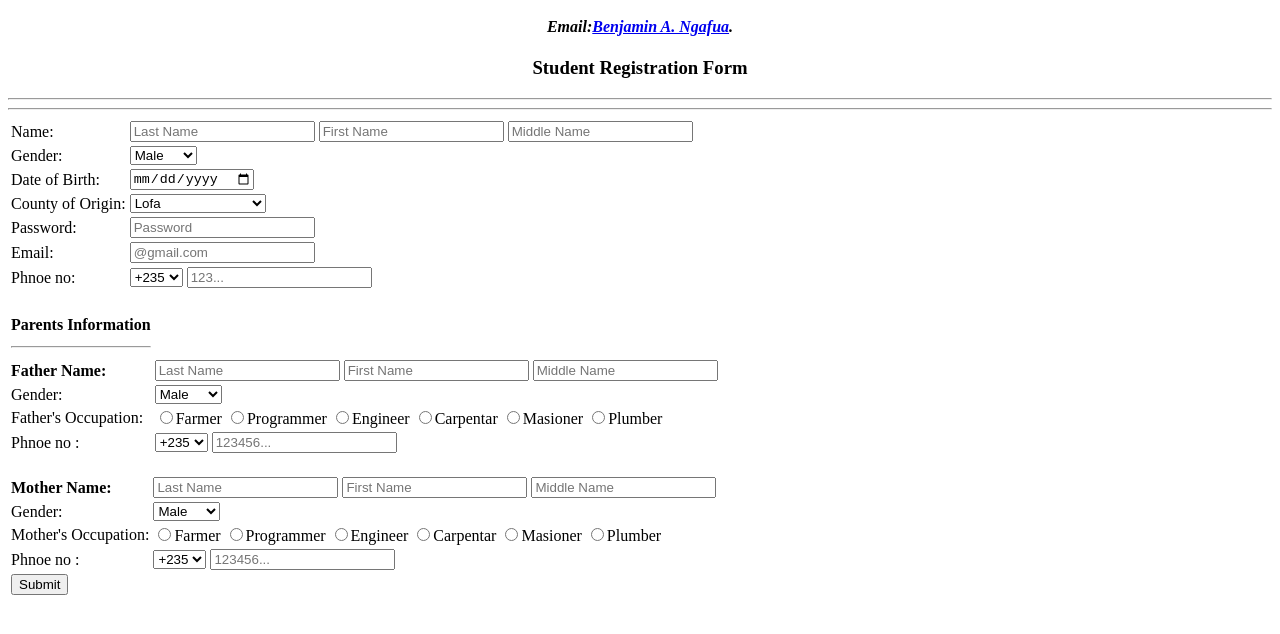
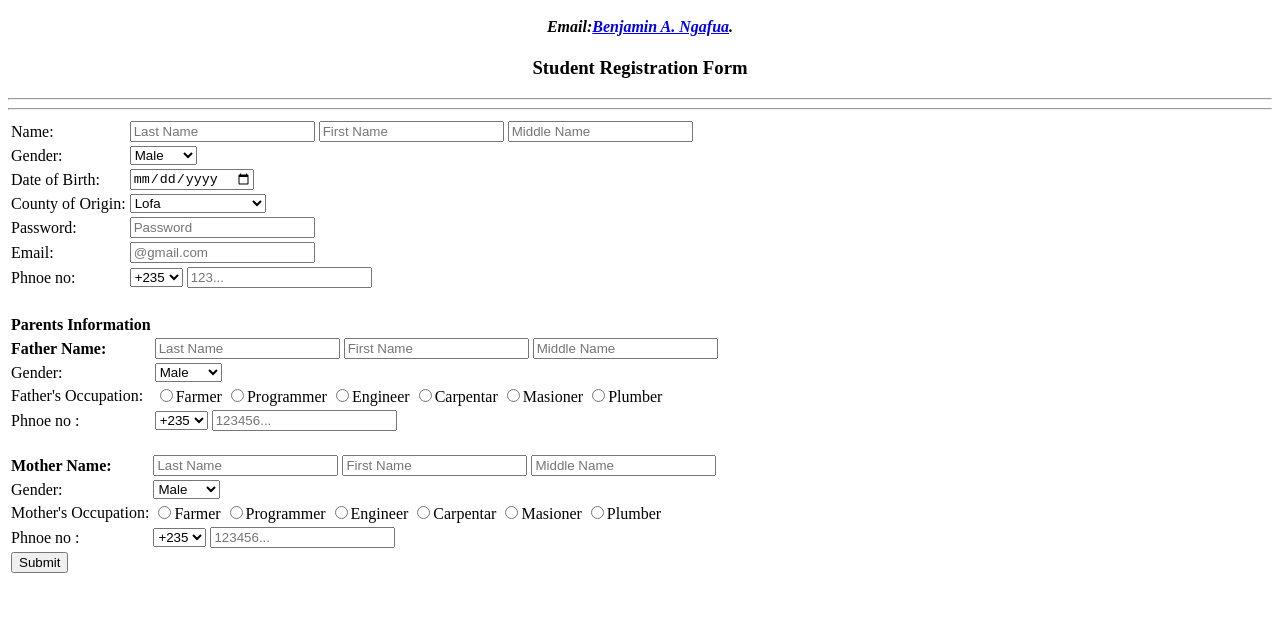
Before and after one commit to Kwagei/week-one-assignment-BenjaminANgafua, a plain HTML site: page index.html in a window 1280 px wide. Shown: the part 110-744 px from the top of the page. Drawn offline with Linux system fonts and the light colour scheme.

Commit message:
Take of hr under parents' info

```diff
--- a/index.html
+++ b/index.html
@@ -117,11 +117,6 @@ Register Form
                         <b>Parents Information</b>
                     </td>
                 </tr>
-                <tr>
-                    <td>
-                        <hr>
-                    </td>
-                </tr>
                  <tr>
                     <td>
                       <b>Father Name:</b>
```
